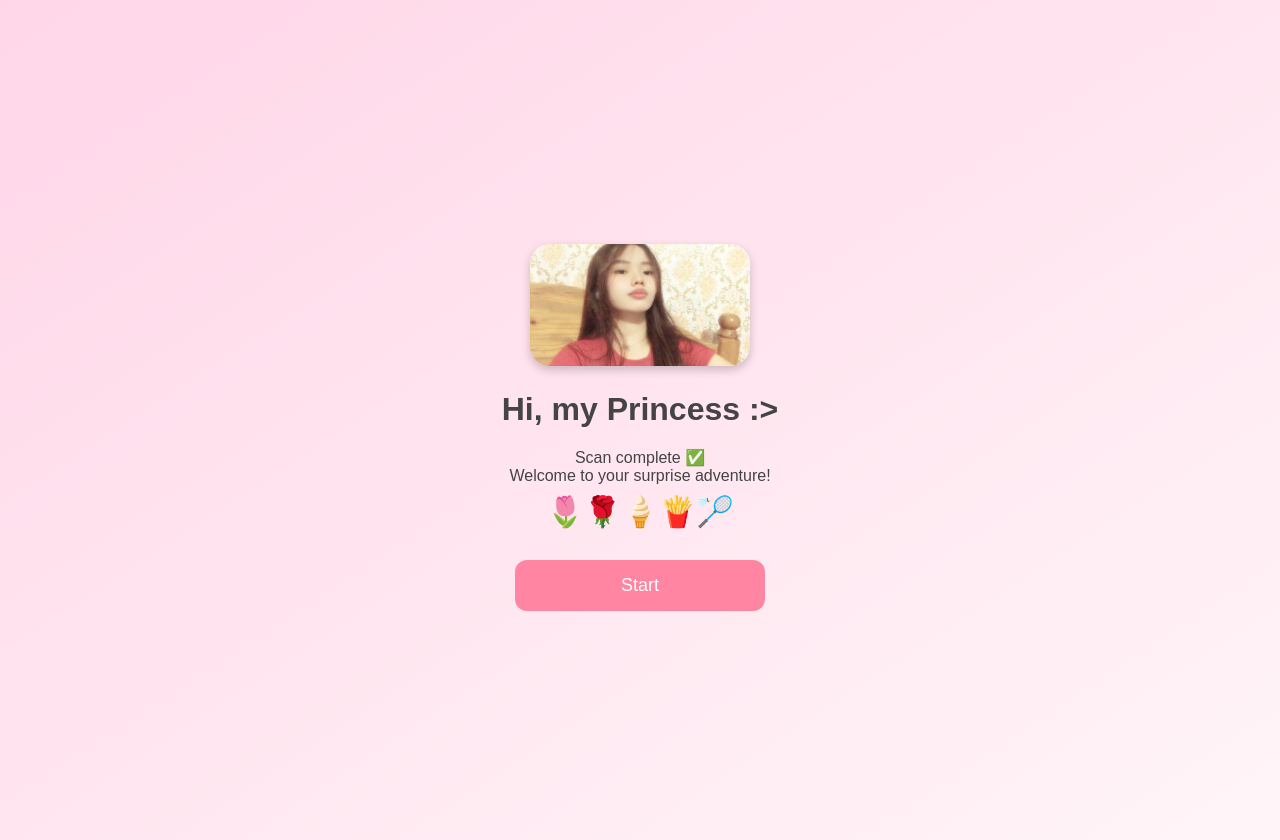
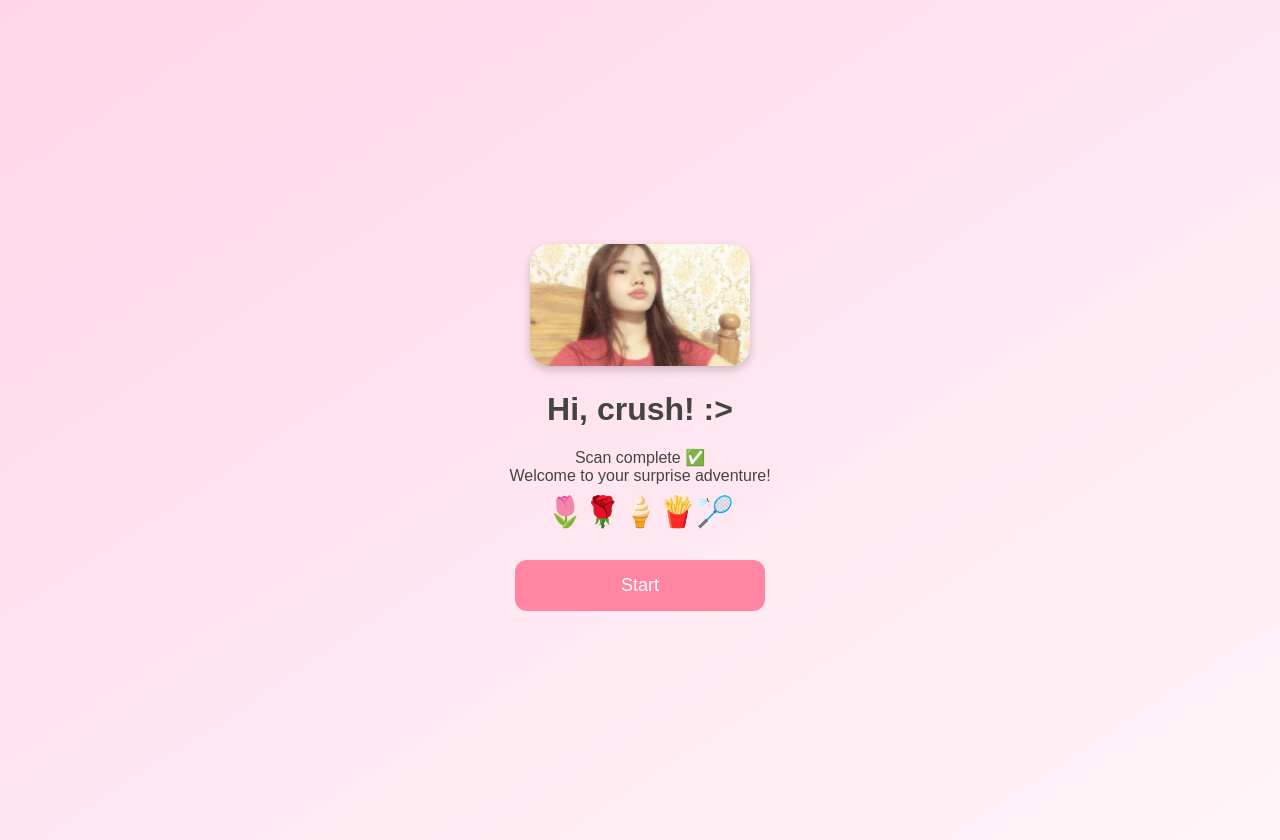
Before and after one commit to netsugoii/happy-21st-birthday, a plain HTML site: page index.html in a window 1280 px wide. Drawn offline with Linux system fonts and the light colour scheme.

Commit message:
Update index.html5

```diff
--- a/index.html
+++ b/index.html
@@ -188,7 +188,7 @@
   <!-- Intro -->
   <div id="intro" class="section">
     <img src="images/colai.PNG" class="her-photo show" id="photo-intro" alt="Her Photo">
-    <h1>Hi, my Princess :></h1>
+    <h1>Hi, crush! :></h1>
     <p>Scan complete ✅ <br>Welcome to your surprise adventure!</p>
     <div class="emoji-decor">🌷🌹🍦🍟🏸</div>
     <button onclick="nextWithPhoto('story1','photo-story1')">Start</button>
```
